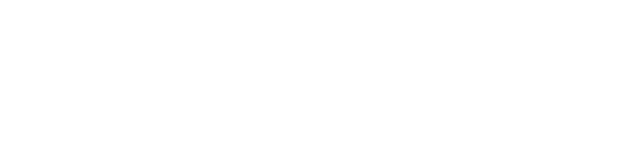
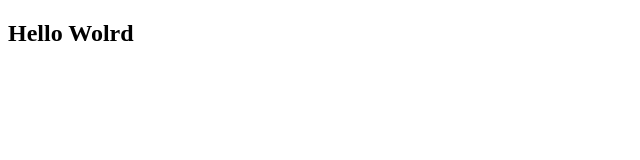
Before and after one commit to DaliaMahrous-EG/git_Test, a plain HTML site: page index.html in a window 1280 px wide. Shown: the whole page, without its empty margins (0-640 px from the left). Drawn offline with Linux system fonts and the light colour scheme.

Commit message:
The Second Edite

```diff
--- a/index.html
+++ b/index.html
@@ -3,9 +3,9 @@
 <head>
     <meta charset="UTF-8">
     <meta name="viewport" content="width=device-width, initial-scale=1.0">
-    <title>Document</title>
+    <title>The New Project</title>
 </head>
 <body>
-
+    <h2>Hello Wolrd</h2>
 </body>
 </html>
```
